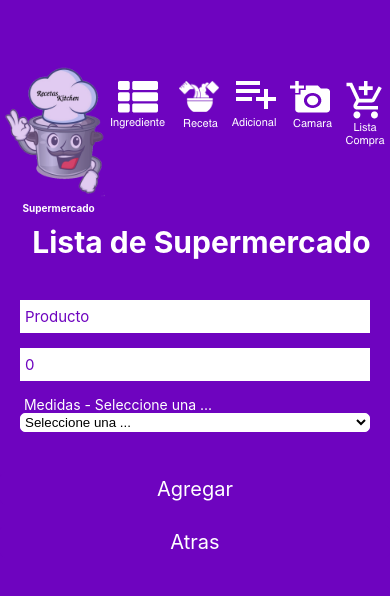
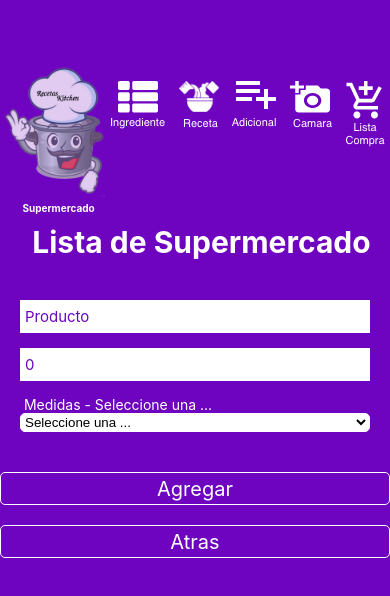
Before and after one commit to mounkey/MKY-Kitchen, a React Native app: screen / in a window 390 px wide. Shown: the top 596 px of the page. Built offline with nearby package versions, Linux system fonts and the light colour scheme.

Commit message:
Add color border buttoms

```diff
--- a/components/buttons/style.js
+++ b/components/buttons/style.js
@@ -5,7 +5,7 @@ export const styles = StyleSheet.create({
 
   button: {
     borderWidth: 1,
-    borderColor: Color.primary,
+    borderColor: Color.letter,
     borderRadius: 5,
     width: '100%',
     height: 33,
```
